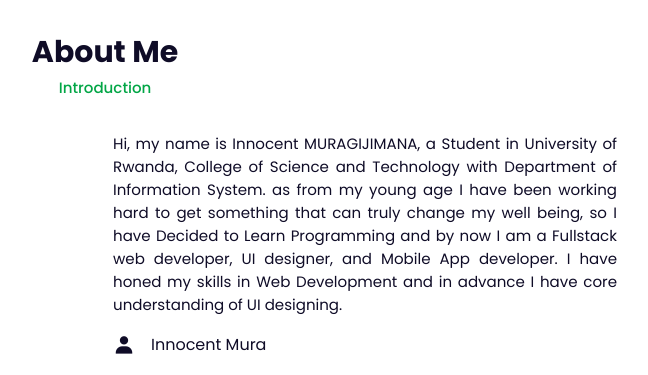
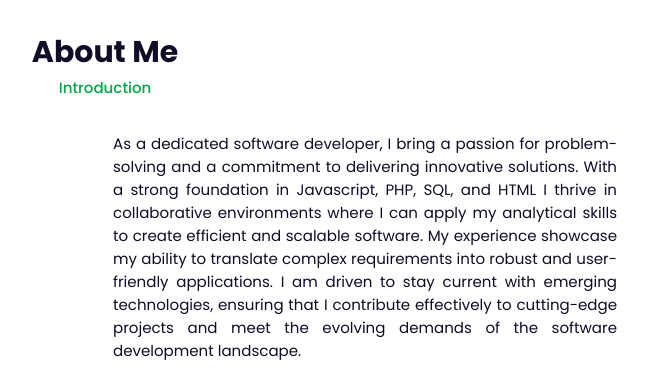
Before and after one commit to InnocentThecent/MY-BRAND, a plain HTML site: page index.html in a window 1280 px wide. Shown: the part 820-1195 px from the top of the page, 535-1183 px from the left. Drawn offline with nearby package versions, Linux system fonts and the light colour scheme.

Commit message:
adding about information to my portifolio

```diff
--- a/index.html
+++ b/index.html
@@ -110,13 +110,14 @@ document.getElementById("formMessage").innerHTML=
                 <img src="about.jpg" alt="">
             </div>
             <div class="about-text">
-                <p>Hi, my name is Innocent MURAGIJIMANA, a Student in University of Rwanda,
-                    College of Science and Technology with Department of Information System.
-                    as from my young age I have been working hard to get something that can truly change my well being,
-                    so I have Decided to Learn Programming and by now I am a Fullstack web developer,
-                    UI designer, and Mobile App developer.
-                    I have honed my skills in Web Development and in advance
-                    I have core understanding of UI designing.</p>
+                <p>As a dedicated software developer, I bring a passion for problem-solving and a commitment
+                    to delivering innovative solutions. With a strong foundation in Javascript, PHP, SQL, and HTML
+                    I thrive in collaborative environments where
+                    I can apply my analytical skills to create efficient and scalable software.
+                    My experience showcase my ability
+                    to translate complex requirements into robust and user-friendly applications.
+                    I am driven to stay current with emerging technologies, ensuring that I contribute effectively
+                     to cutting-edge projects and meet the evolving demands of the software development landscape.</p>
                 <div class="information">
                     <!-- Box 1 -->
                     <div class="info-box">
```
